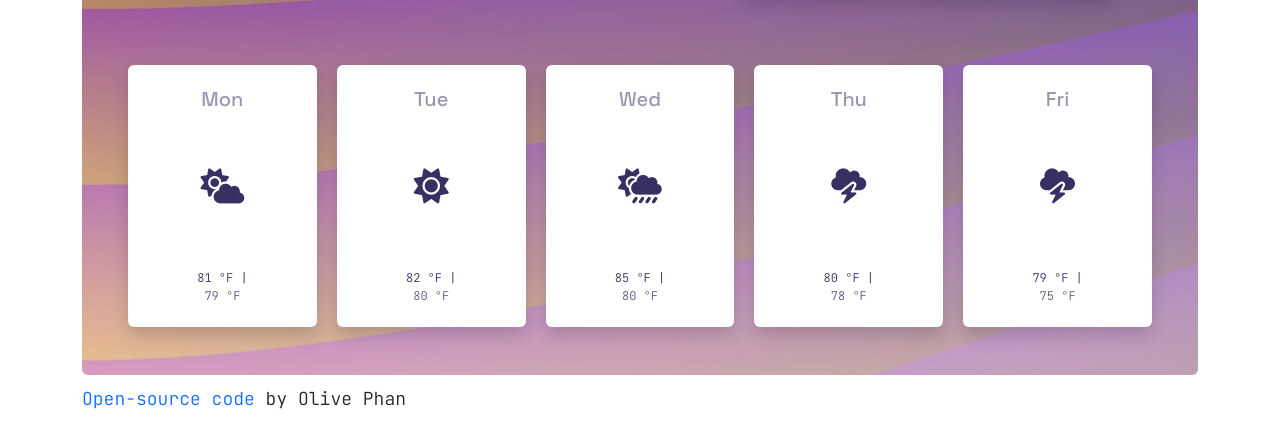
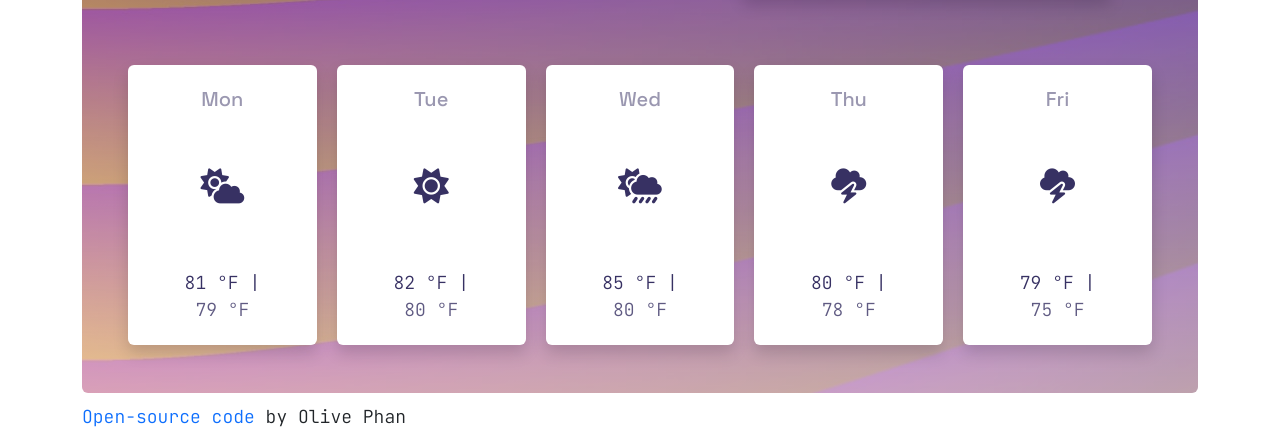
Before and after one commit to yazziewonphon/vanilla-weather-application-main, a website built with Parcel: page index.html in a window 1280 px wide. Shown: the part 352-800 px from the top of the page. Built offline with nearby package versions, Linux system fonts and the light colour scheme.

Commit message:
adjusted forecast css

```diff
--- a/src/styles.css
+++ b/src/styles.css
@@ -109,12 +109,12 @@ input.current-city-button {
 .wednesday-card,
 .thursday-card,
 .friday-card {
-  padding: 6px 45px;
+  padding: 6px 36px;
 }
 p.degrees {
   text-align: center;
   margin: 65px 0 0;
-  font-size: 12px;
+  font-size: 18px;
   color: rgb(55, 49, 99);
 }
 .weather-forecast-temperature-min {
```
